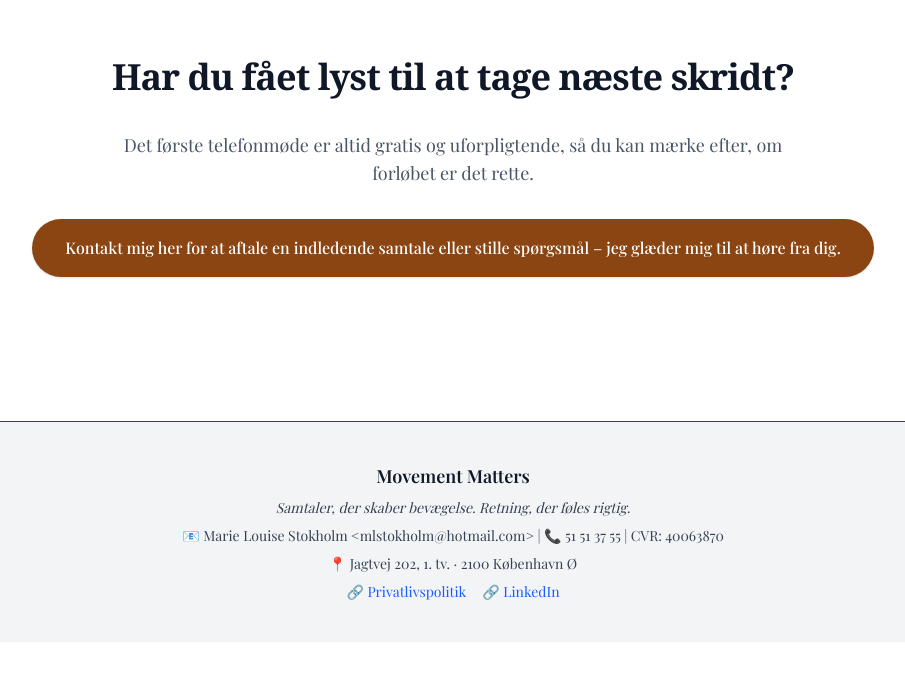
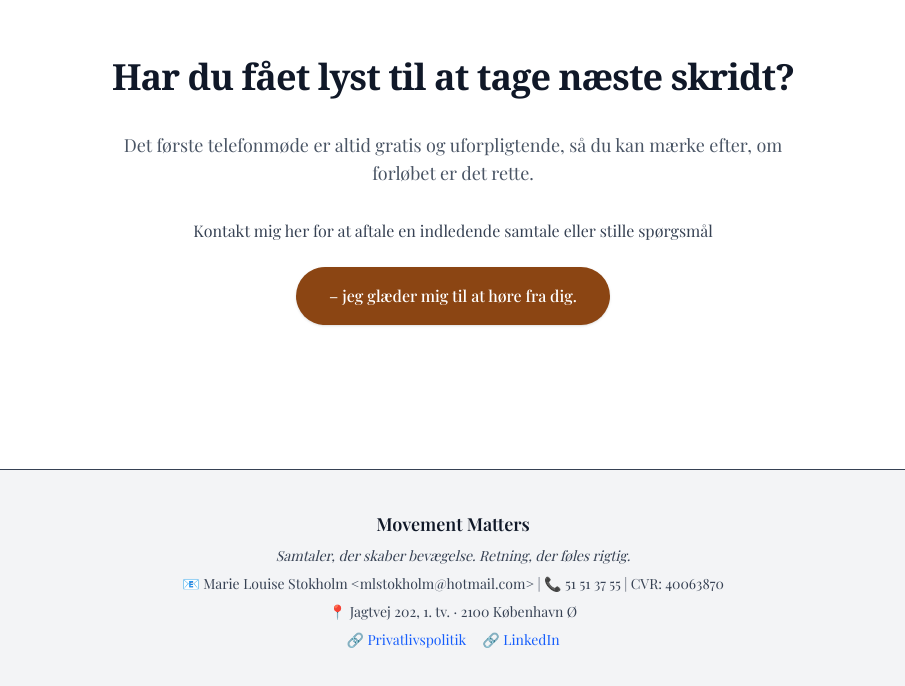
Before and after one commit to nordic-agency/marielouisestokholm, a Next.js app: page /praktik-og-priser in a window 1280 px wide. Shown: the part 3511-4197 px from the top of the page, without its empty margins (187-1092 px from the left). Before the commit the page ends 4153 px from the top, so only its background shows below. Built offline with nearby package versions, Linux system fonts and the light colour scheme.

Commit message:
V2 Revision: Split CTA button text to make it more readable and less overwhelming

```diff
--- a/src/app/praktik-og-priser/page.tsx
+++ b/src/app/praktik-og-priser/page.tsx
@@ -175,11 +175,14 @@ export default function PraktikOgPriser() {
           <p className="text-lg text-gray-600 mb-8 max-w-2xl mx-auto">
             Det første telefonmøde er altid gratis og uforpligtende, så du kan mærke efter, om forløbet er det rette.
           </p>
+          <p className="text-gray-700 mb-6">
+            Kontakt mig her for at aftale en indledende samtale eller stille spørgsmål
+          </p>
           <Link
             href="/kontakt"
             className="inline-flex items-center justify-center px-8 py-4 border border-transparent text-base font-medium rounded-full shadow-sm text-white bg-[#8B4513] hover:bg-[#A0522D] transition-colors duration-300"
           >
-            Kontakt mig her for at aftale en indledende samtale eller stille spørgsmål – jeg glæder mig til at høre fra dig.
+            – jeg glæder mig til at høre fra dig.
           </Link>
         </div>
       </section>
```
